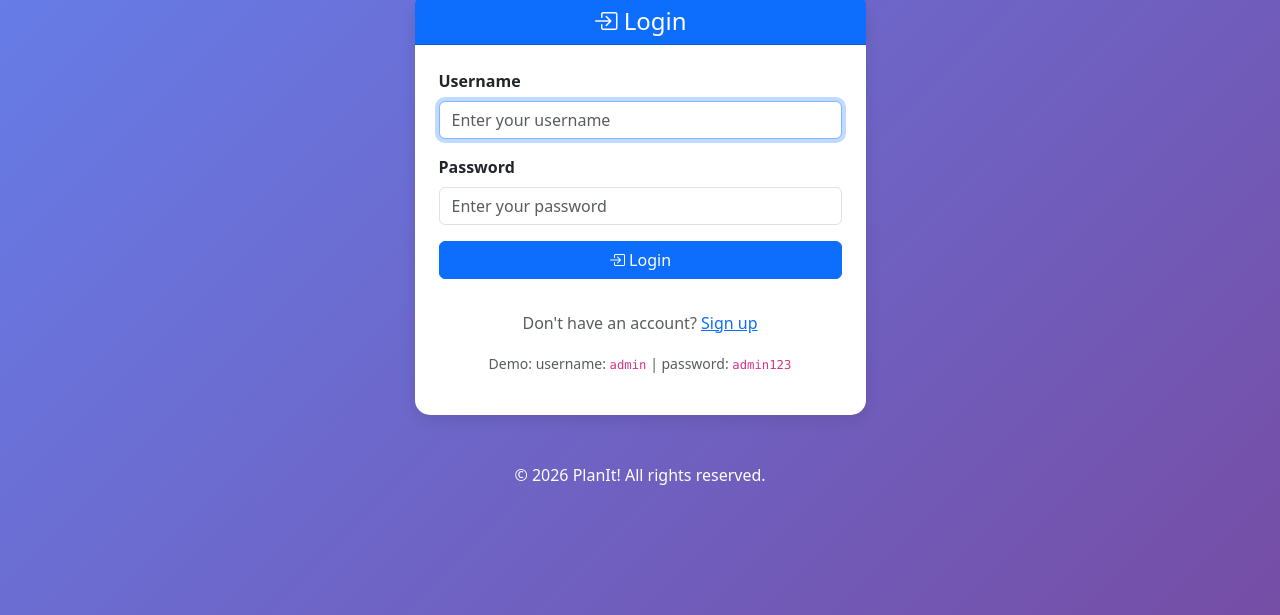
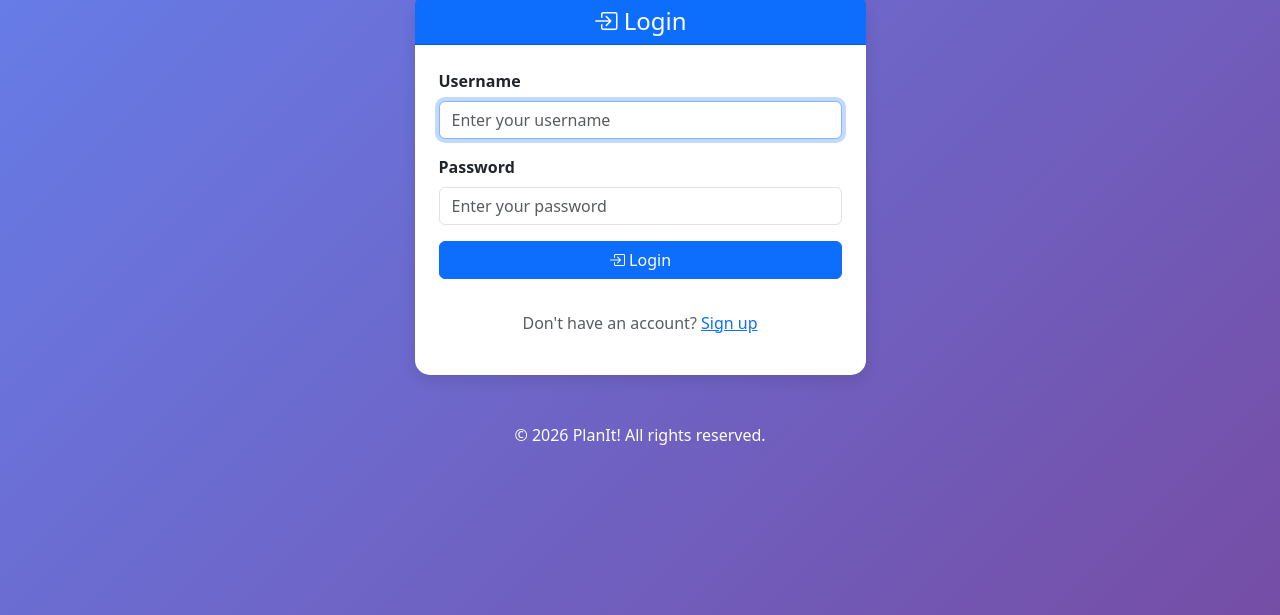
Before and after one commit to DarylMurphyCoder/planit, a Django app: template templates/accounts/login.html in a window 1280 px wide. Shown: the part 89-704 px from the top of the page. Run offline with Django 3.2, Linux system fonts and the light colour scheme; the template is opened without the code that fills it, so the values that code supplies are empty.

Commit message:
Remove demo credentials from login page

```diff
--- a/templates/accounts/login.html
+++ b/templates/accounts/login.html
@@ -40,7 +40,6 @@
 
                 <div class="text-center mt-3">
                     <p class="text-muted">Don't have an account? <a href="{% url 'signup' %}">Sign up</a></p>
-                    <p class="text-muted"><small>Demo: username: <code>admin</code> | password: <code>admin123</code></small></p>
                 </div>
             </div>
         </div>
```
